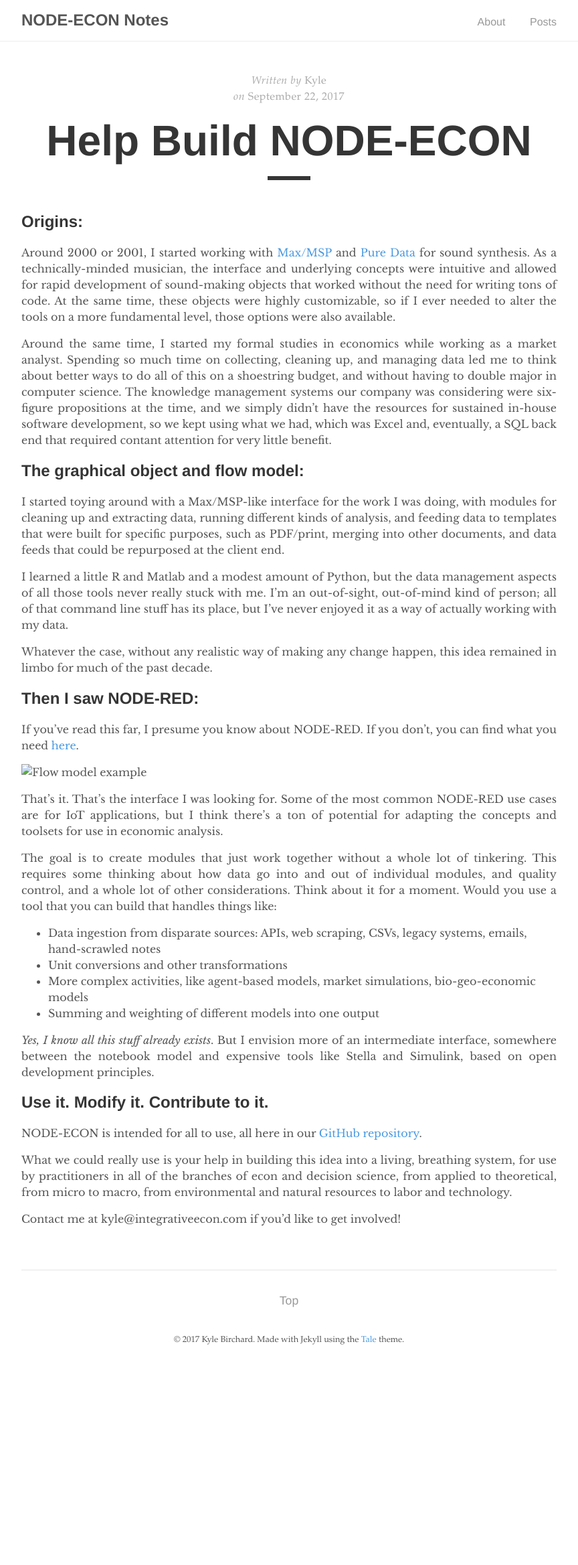
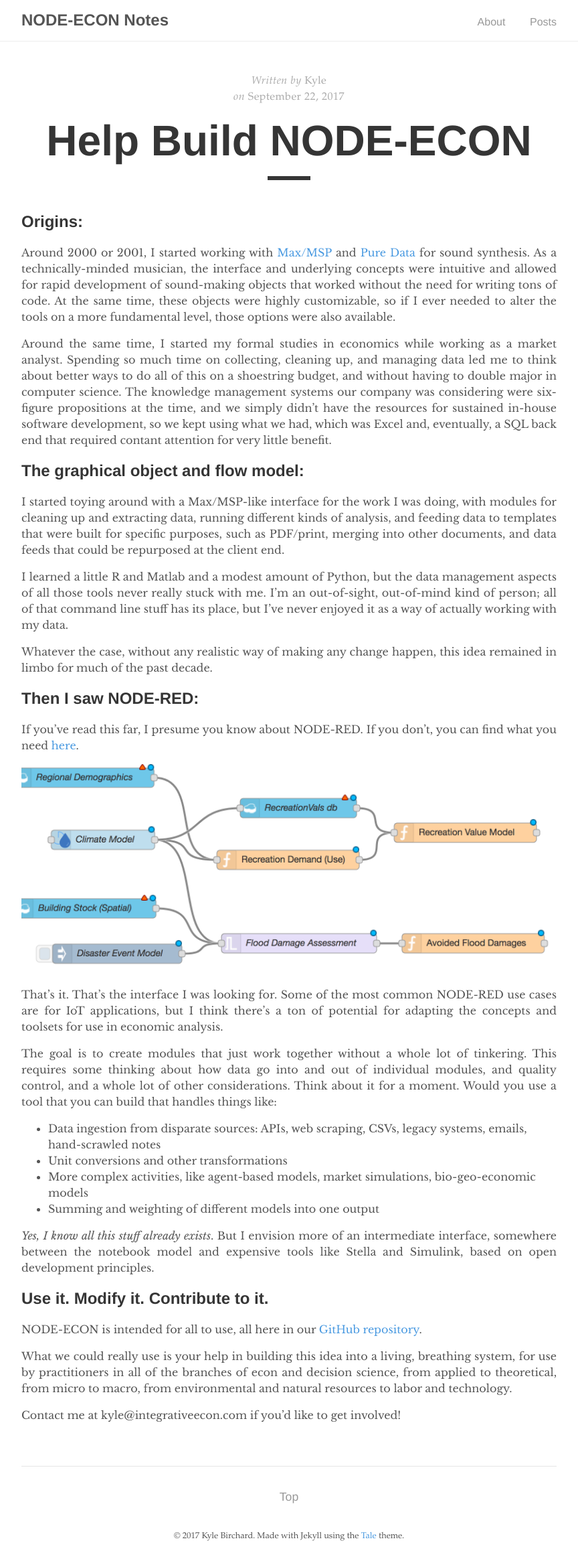
Before and after one commit to node-econ/node-econ.github.io, a Jekyll site: the page built from _posts/2017-09-22-introducing-node-econ.md, in a window 1280 px wide. Shown: the whole page at 67% size, without its empty margins (208-1072 px from the left). Built offline with Jekyll 4.4.1, drawn with Linux system fonts in a browser that asks for light colours; before the commit the page ends 2044 px from its top, so only the background shows below that.

Commit message:
Update 2017-09-22-introducing-node-econ.md

```diff
--- a/_posts/2017-09-22-introducing-node-econ.md
+++ b/_posts/2017-09-22-introducing-node-econ.md
@@ -20,7 +20,7 @@ Whatever the case, without any realistic way of making any change happen, this i
 ## Then I saw NODE-RED:
 If you've read this far, I presume you know about NODE-RED. If you don't, you can find what you need [here](https://flows.nodered.org/).
 
-![Flow model example](node-econ.github.io/_images/flow-example.png)
+![Flow model example](https://github.com/node-econ/node-econ.github.io/blob/master/_images/flow-example.png)
 
 That's it. That's the interface I was looking for. Some of the most common NODE-RED use cases are for IoT applications, but I think there's a ton of potential for adapting the concepts and toolsets for use in economic analysis.
 
```
